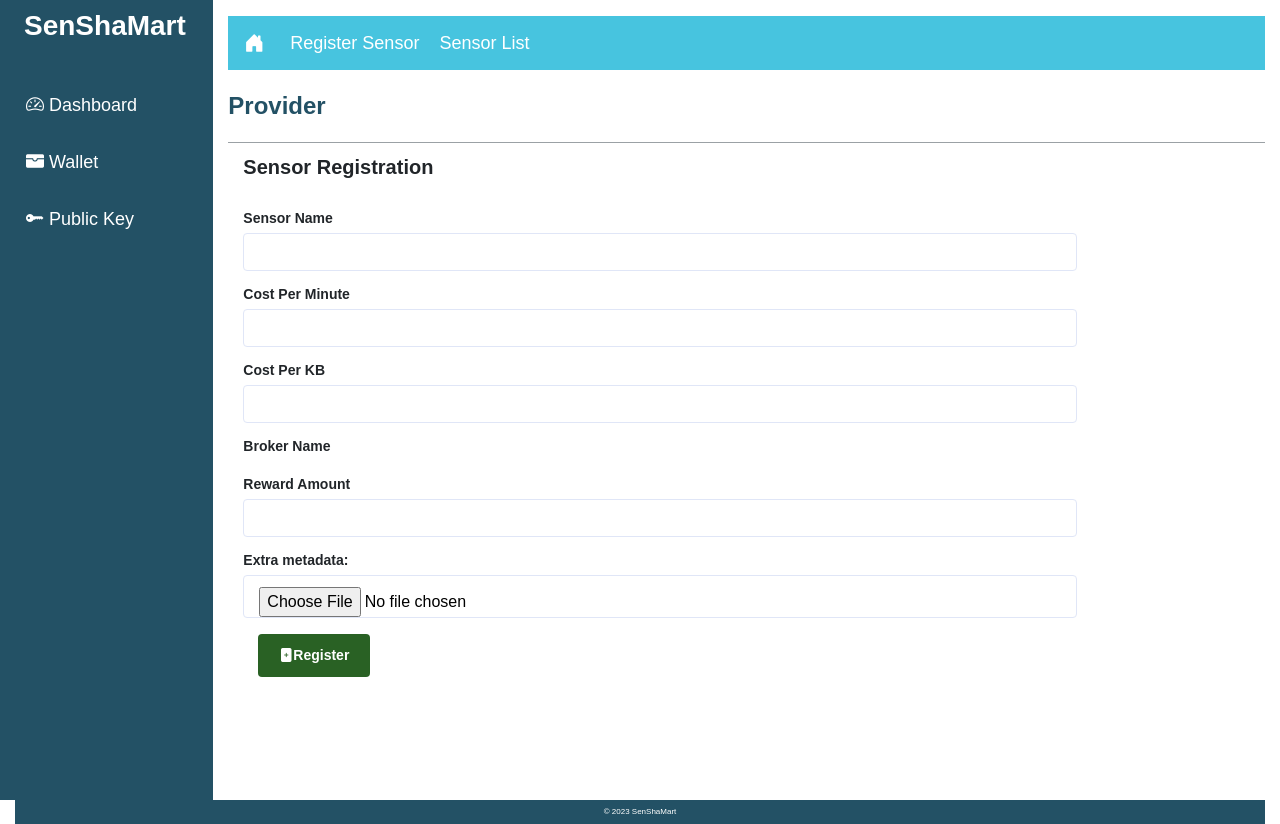
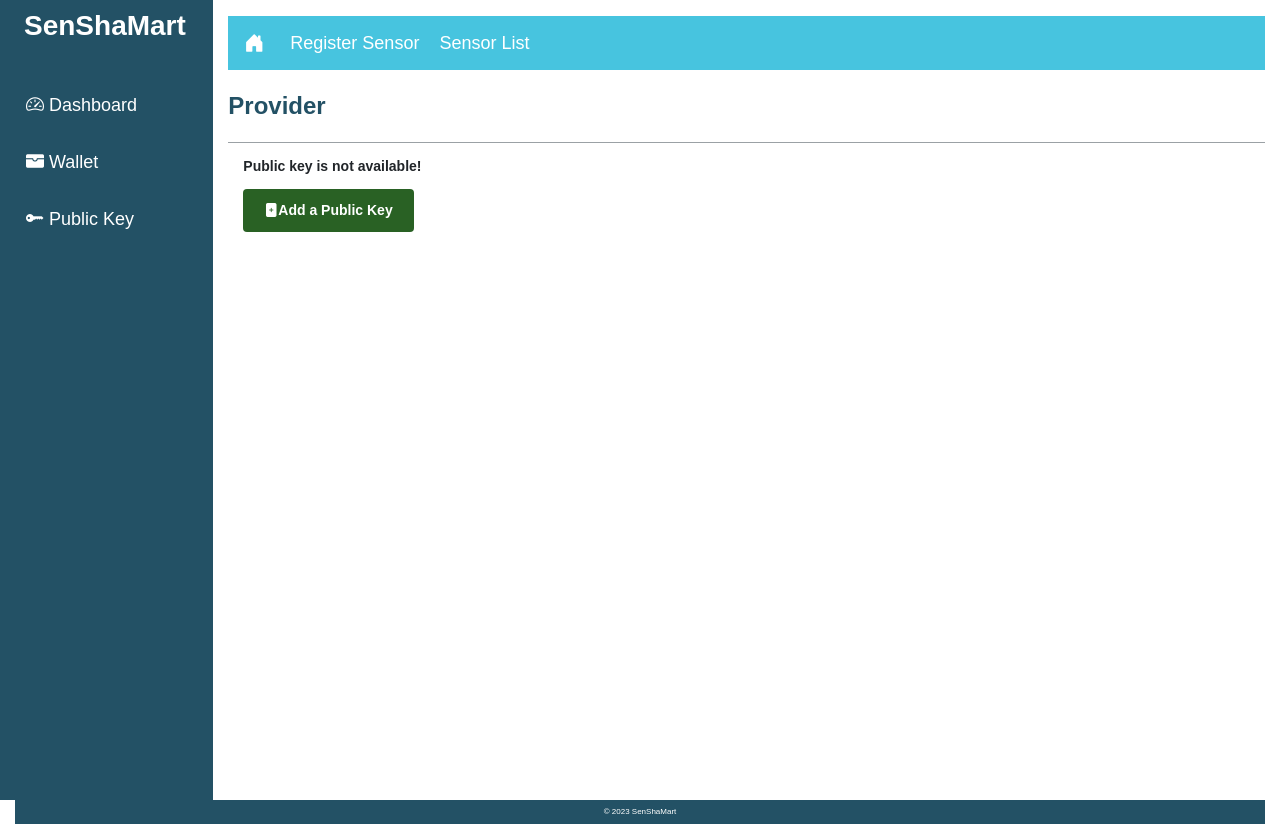
Before and after one commit to sampathmedawatta/SheShaMartDash, a React (Create React App) app: page /sensor in a window 1280 px wide. Built offline with nearby package versions, Linux system fonts and the light colour scheme; no server answers.

Commit message:
validate public key for add sensor

```diff
--- a/src/components/PublicKey.js
+++ b/src/components/PublicKey.js
@@ -32,6 +32,7 @@ const PublicKey = () => {
     e.preventDefault(); // Prevent the default form submission behavior
 
     if (enteredPublicKey) {
+
       setSavedPublicKey(enteredPublicKey);
     } else if (requestedPublicKey) {
       setSavedPublicKey(requestedPublicKey);
--- a/src/components/Sensor.js
+++ b/src/components/Sensor.js
@@ -1,14 +1,31 @@
-import React, { useState, useEffect } from "react";
+import React, { useState, useContext, useEffect } from "react";
 import SensorService from "../services/sensor.service";
 import BrokerService from "../services/broker.service";
 import ProviderSubMenu from "../components/UI/SubMenu/ProviderSubMenu";
 import DropDown from "../components/UI/DropDown";
 import TurtleFileReader from "../components/UI/TurtleFileReader";
 import N3 from "n3";
+import { Context } from "../context/context";
+import { Link, useNavigate } from "react-router-dom";
 
 const Sensor = () => {
-  const [dataExtraLiteralMetadata, setDataExtraLiteralMetadata] =
-    useState([]);
+  const navigate = useNavigate();
+  const { savedPublicKey, setSavedPublicKey } = useContext(Context);
+  const [showPopup, setShowPopup] = useState(false);
+
+  useEffect(() => {
+    setSavedPublicKey("");
+    if (!savedPublicKey) {
+      setShowPopup(true);
+    }
+  }, []);
+
+  const handleClosePopup = () => {
+    setShowPopup(false);
+    navigate("/public-key");
+  };
+
+  const [dataExtraLiteralMetadata, setDataExtraLiteralMetadata] = useState([]);
   const [dataExtraNodeMetadata, setDataExtraNodeMetadata] = useState([]);
 
   const handleFileInput = (e) => {
@@ -22,8 +39,7 @@ const Sensor = () => {
           parseTurtle(e.target.result);
         };
         reader.readAsText(file);
-      }
-      else{
+      } else {
         // TODO Show error File format not supported
       }
     }
@@ -33,7 +49,7 @@ const Sensor = () => {
     const parser = new N3.Parser();
 
     const dataLiteralMetadata = [];
-    const dataNodeMetadata  = [];
+    const dataNodeMetadata = [];
 
     parser.parse(data, (error, triple, prefixes) => {
       if (triple) {
@@ -52,14 +68,11 @@ const Sensor = () => {
           dataNodeMetadata.push(params); // Push params into the dataExtraNodeMetadata array
         }
       } else {
-
         setDataExtraLiteralMetadata(dataLiteralMetadata);
         setDataExtraNodeMetadata(dataNodeMetadata);
-
       }
     });
   };
-
 
   const [registeredBrokers, setRegisteredBrokers] = useState(null);
   useEffect(() => {
@@ -140,7 +153,7 @@ const Sensor = () => {
       }
 
       SensorService.registerSensor(params).then((response) => {
-          if (response.status ===200 && response.data.result === true) {
+        if (response.status === 200 && response.data.result === true) {
           setFormData({
             rewardAmount: "",
             sensorName: "",
@@ -167,6 +180,24 @@ const Sensor = () => {
           <div className="title-heders">Provider</div>
         </div>
       </div>
+
+      {showPopup && (
+        <div className="row">
+          <div className="col-12 popup">
+            <div className="form-group col-3 mt-3 popup-content">
+              <p>Public key is not available!</p>
+              <button
+                onClick={handleClosePopup}
+                className="btn btn-add bi-file-plus-fill"
+              >
+                Add a Public Key
+              </button>
+            </div>
+          </div>
+        </div>
+      )}
+
+      {!showPopup && (
         <div className="row">
           <div className="col-12">
             <br />
@@ -259,7 +290,10 @@ const Sensor = () => {
                   <TurtleFileReader onChange={handleFileInput} />
                 </div>
                 <div className="form-group col-3 mt-3">
-                <button type="submit" className="btn btn-add bi-file-plus-fill">
+                  <button
+                    type="submit"
+                    className="btn btn-add bi-file-plus-fill"
+                  >
                     Register
                   </button>
                 </div>
@@ -267,6 +301,7 @@ const Sensor = () => {
             </div>
           </div>
         </div>
+      )}
     </div>
   );
 };
```
Lines whose indentation alone changed are shown as unchanged.
